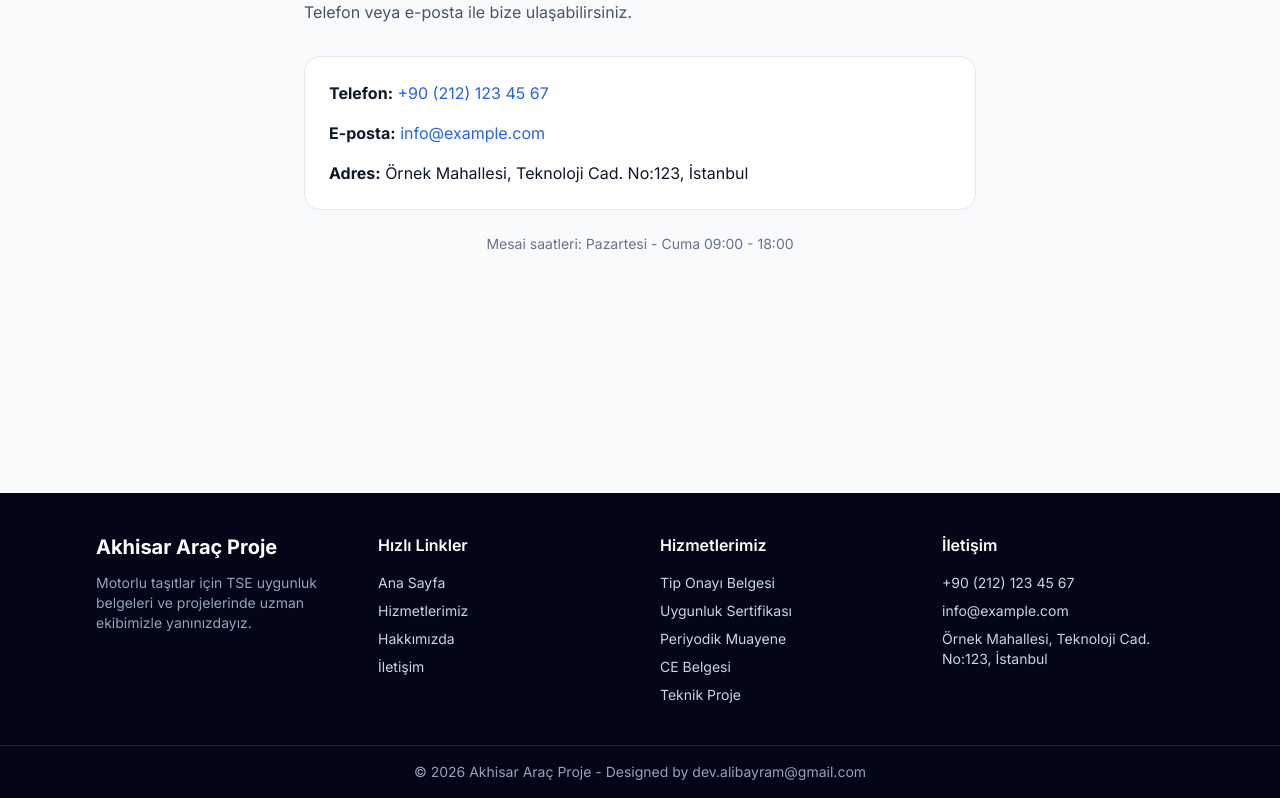
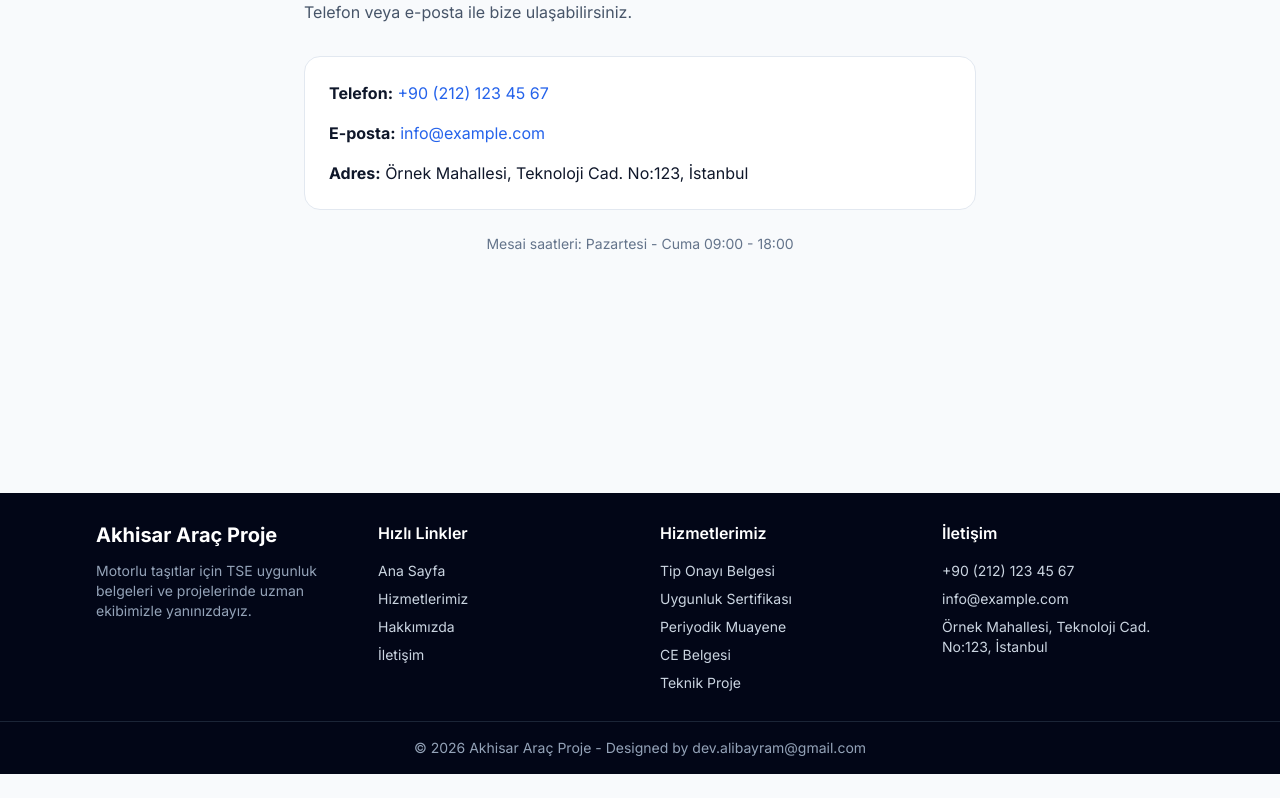
Before and after one commit to dev-alibayram/akhisar-arac-proje, a Next.js app: page /en in a window 1280 px wide. Shown: the part 4768-5566 px from the top of the page. After the commit the page ends 5542 px from the top, so only its background shows below. Built offline with nearby package versions, Linux system fonts and the light colour scheme.

Commit message:
fix(ui): tighten dark footer spacing
Reduce top/bottom padding of the dark info block one more step while preserving the current content order and alignment.

```diff
--- a/src/app/[locale]/page.tsx
+++ b/src/app/[locale]/page.tsx
@@ -260,7 +260,7 @@
         </div>
 
         <div className="bg-slate-950 text-slate-300">
-          <div className="mx-auto grid max-w-6xl gap-10 px-4 py-10 sm:grid-cols-2 sm:px-6 lg:grid-cols-4 lg:px-8">
+          <div className="mx-auto grid max-w-6xl gap-10 px-4 py-7 sm:grid-cols-2 sm:px-6 lg:grid-cols-4 lg:px-8">
             <div>
               <h3 className="text-xl font-bold text-white">Akhisar Araç Proje</h3>
               <p className="mt-3 text-sm text-slate-400">
```
